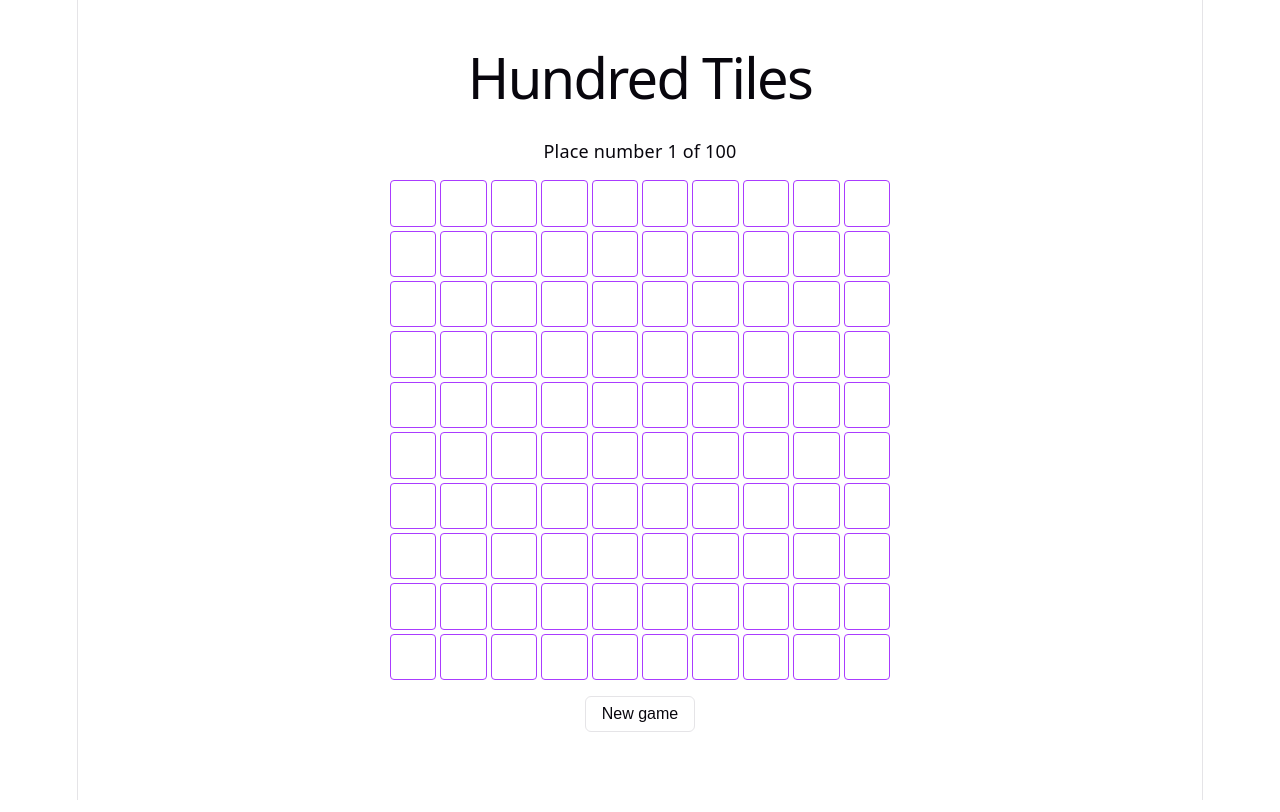
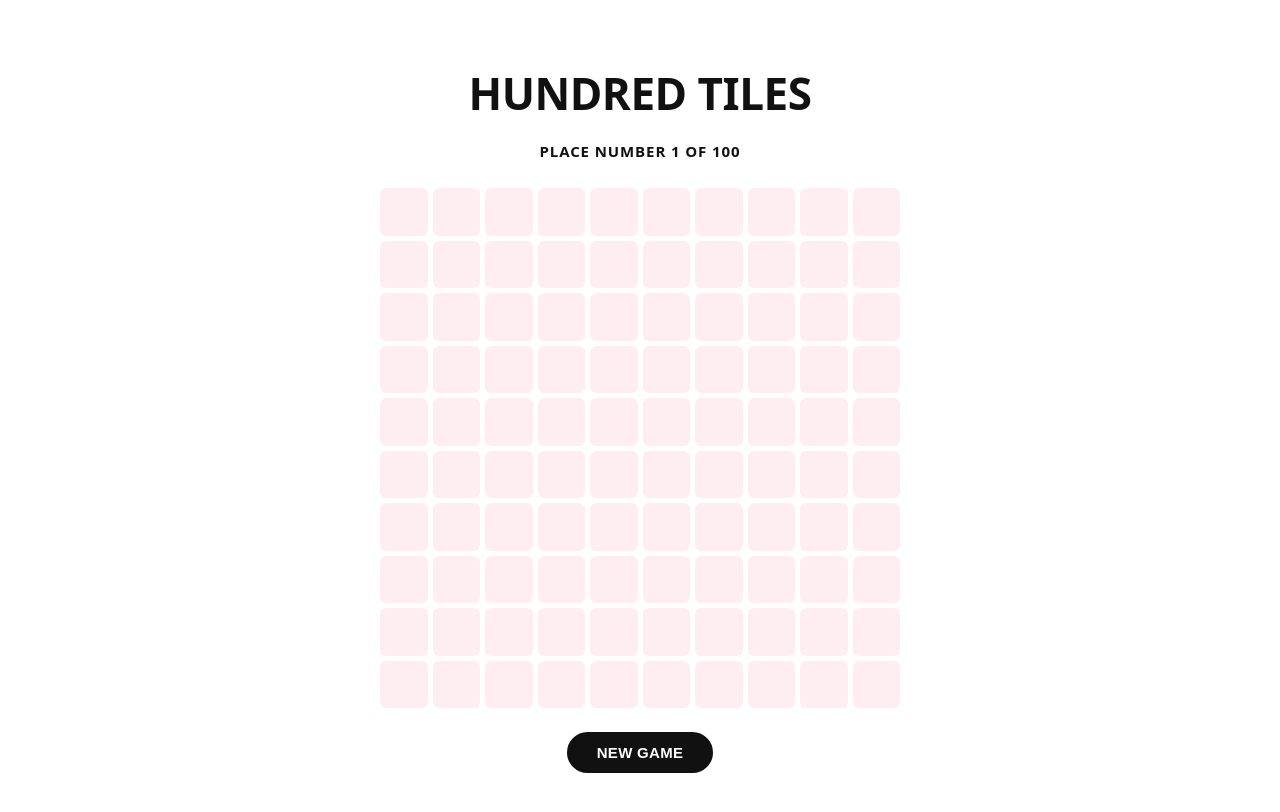
Before and after one commit to yrizos/hundred-tiles, a React (Vite) app: page / in a window 1280 px wide. Built offline with nearby package versions, Linux system fonts and the light colour scheme.

Commit message:
style: overhaul color palette and board/layout styling

```diff
--- a/src/App.css
+++ b/src/App.css
@@ -2,25 +2,42 @@
   display: flex;
   flex-direction: column;
   align-items: center;
-  gap: 16px;
-  padding: 32px 20px;
+  gap: 24px;
+  max-width: 560px;
+  margin: 0 auto;
+  padding: 40px 24px;
 }
 
 .status {
-  font-size: 18px;
+  font-size: 15px;
+  font-weight: 600;
+  letter-spacing: 0.06em;
+  text-transform: uppercase;
   color: var(--text-h);
 }
 
 .reset {
-  font-size: 16px;
-  padding: 8px 16px;
-  border-radius: 6px;
-  border: 1px solid var(--border);
-  background: var(--bg);
-  color: var(--text-h);
+  font-size: 15px;
+  font-weight: 700;
+  letter-spacing: 0.02em;
+  text-transform: uppercase;
+  padding: 10px 28px;
+  border-radius: 999px;
+  border: 2px solid var(--text-h);
+  background: var(--text-h);
+  color: var(--bg);
   cursor: pointer;
+  transition:
+    background 0.15s ease,
+    border-color 0.15s ease,
+    transform 0.1s ease;
 }
 
 .reset:hover {
+  background: var(--accent);
   border-color: var(--accent);
 }
+
+.reset:active {
+  transform: scale(0.97);
+}
--- a/src/components/Board.css
+++ b/src/components/Board.css
@@ -2,8 +2,8 @@
   display: grid;
   grid-template-columns: repeat(10, 1fr);
   grid-template-rows: repeat(10, 1fr);
-  gap: 4px;
-  width: min(90vw, 500px);
+  gap: 5px;
+  width: min(92vw, 520px);
   aspect-ratio: 1;
 }
 
@@ -11,26 +11,36 @@
   display: flex;
   align-items: center;
   justify-content: center;
-  border: 1px solid var(--border);
-  border-radius: 4px;
-  background: var(--bg);
+  border: none;
+  border-radius: 6px;
+  background: var(--code-bg);
   color: var(--text);
-  font-size: 14px;
+  font-family: var(--mono);
+  font-size: 13px;
+  font-weight: 600;
   padding: 0;
   cursor: default;
+  transition:
+    background 0.12s ease,
+    color 0.12s ease,
+    transform 0.08s ease;
 }
 
 .cell--filled {
-  background: var(--code-bg);
-  color: var(--text-h);
-  font-weight: 600;
+  background: var(--text-h);
+  color: var(--bg);
+  font-weight: 700;
 }
 
 .cell--valid {
   cursor: pointer;
-  border-color: var(--accent);
+  background: var(--accent-bg);
+  color: var(--accent);
+  font-weight: 700;
 }
 
 .cell--valid:hover {
-  background: var(--accent-bg);
+  background: var(--accent);
+  color: var(--bg);
+  transform: scale(1.06);
 }
--- a/src/index.css
+++ b/src/index.css
@@ -1,13 +1,13 @@
 :root {
-  --text: #6b6375;
-  --text-h: #08060d;
-  --bg: #fff;
-  --border: #e5e4e7;
-  --code-bg: #f4f3ec;
-  --accent: #aa3bff;
-  --accent-bg: rgba(170, 59, 255, 0.1);
-  --accent-border: rgba(170, 59, 255, 0.5);
-  --social-bg: rgba(244, 243, 236, 0.5);
+  --text: #555555;
+  --text-h: #111111;
+  --bg: #ffffff;
+  --border: #dddddd;
+  --code-bg: #f0f0f0;
+  --accent: #ff2d55;
+  --accent-bg: rgba(255, 45, 85, 0.08);
+  --accent-border: rgba(255, 45, 85, 0.45);
+  --social-bg: rgba(240, 240, 240, 0.5);
   --shadow:
     rgba(0, 0, 0, 0.1) 0 10px 15px -3px, rgba(0, 0, 0, 0.05) 0 4px 6px -2px;
 
@@ -32,15 +32,15 @@
 
 @media (prefers-color-scheme: dark) {
   :root {
-    --text: #9ca3af;
-    --text-h: #f3f4f6;
-    --bg: #16171d;
-    --border: #2e303a;
-    --code-bg: #1f2028;
-    --accent: #c084fc;
-    --accent-bg: rgba(192, 132, 252, 0.15);
-    --accent-border: rgba(192, 132, 252, 0.5);
-    --social-bg: rgba(47, 48, 58, 0.5);
+    --text: #a3a3a3;
+    --text-h: #f5f5f5;
+    --bg: #111111;
+    --border: #2a2a2a;
+    --code-bg: #1c1c1c;
+    --accent: #ff4d6d;
+    --accent-bg: rgba(255, 77, 109, 0.15);
+    --accent-border: rgba(255, 77, 109, 0.5);
+    --social-bg: rgba(28, 28, 28, 0.5);
     --shadow:
       rgba(0, 0, 0, 0.4) 0 10px 15px -3px, rgba(0, 0, 0, 0.25) 0 4px 6px -2px;
   }
@@ -55,7 +55,6 @@
   max-width: 100%;
   margin: 0 auto;
   text-align: center;
-  border-inline: 1px solid var(--border);
   min-height: 100svh;
   display: flex;
   flex-direction: column;
@@ -74,12 +73,14 @@ h2 {
 }
 
 h1 {
-  font-size: 56px;
-  letter-spacing: -1.68px;
-  margin: 32px 0;
+  font-size: 44px;
+  font-weight: 800;
+  letter-spacing: -0.5px;
+  text-transform: uppercase;
+  margin: 40px 0 8px;
   @media (max-width: 1024px) {
-    font-size: 36px;
-    margin: 20px 0;
+    font-size: 30px;
+    margin: 24px 0 8px;
   }
 }
 h2 {
```
